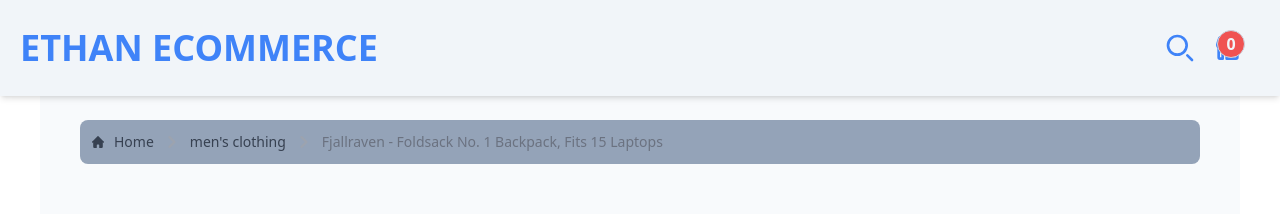
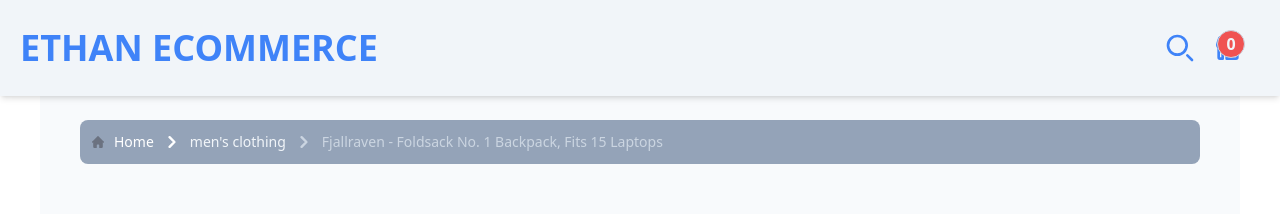
Before and after one commit to EricEthan2020/Ethan-Ecommerce, a React app: page /product-detail/1 in a window 1280 px wide. Shown: the top 214 px of the page. Built offline with nearby package versions, Linux system fonts and the light colour scheme; the HTML template or start-up script is replaced by a standard one.

Commit message:
ui change android

```diff
--- a/src/component/Breadcrumbs.jsx
+++ b/src/component/Breadcrumbs.jsx
@@ -8,32 +8,32 @@ const Breadcrumbs = ({ currentPagetitle }) => {
     }
 
     return (
-        <nav className="flex bg-slate-400 rounded-lg p-3 sticky top-24" aria-label="Breadcrumb">
+        <nav className="flex bg-slate-400 text-gray-500 rounded-lg p-3 sticky top-24" aria-label="Breadcrumb">
             <ol className="inline-flex items-center space-x-1 md:space-x-2 rtl:space-x-reverse">
                 <li className="inline-flex items-center">
-                    <a href={"/"} className="inline-flex items-center text-sm font-medium text-gray-700 hover:text-blue-600 dark:text-gray-400 dark:hover:text-white">
+                    <a href={"/"} className="inline-flex items-center text-sm font-medium text-gray-500 hover:text-blue-600 dark:text-gray-400 dark:hover:text-white">
                         <svg className="w-3 h-3 me-2.5" aria-hidden="true" xmlns="http://www.w3.org/2000/svg" fill="currentColor" viewBox="0 0 20 20">
                             <path d="m19.707 9.293-2-2-7-7a1 1 0 0 0-1.414 0l-7 7-2 2a1 1 0 0 0 1.414 1.414L2 10.414V18a2 2 0 0 0 2 2h3a1 1 0 0 0 1-1v-4a1 1 0 0 1 1-1h2a1 1 0 0 1 1 1v4a1 1 0 0 0 1 1h3a2 2 0 0 0 2-2v-7.586l.293.293a1 1 0 0 0 1.414-1.414Z" />
                         </svg>
-                        Home
+                        <span className='text-white'>Home </span>
                     </a>
                 </li>
                 <li>
                     <div className="flex items-center">
-                        <svg className="rtl:rotate-180 w-3 h-3 text-gray-400 mx-1" aria-hidden="true" xmlns="http://www.w3.org/2000/svg" fill="none" viewBox="0 0 6 10">
+                        <svg className="rtl:rotate-180 w-3 h-3 text-white mx-1" aria-hidden="true" xmlns="http://www.w3.org/2000/svg" fill="none" viewBox="0 0 6 10">
                             <path stroke="currentColor" stroke-linecap="round" stroke-linejoin="round" stroke-width="2" d="m1 9 4-4-4-4" />
                         </svg>
-                        <a href="#" className="ms-1 text-sm font-medium text-gray-700 hover:text-blue-600 md:ms-2 dark:text-gray-400 dark:hover:text-white">
+                        <a href="#" className="ms-1 text-sm font-medium text-slate-100 hover:text-blue-600 md:ms-2 dark:text-gray-400 dark:hover:text-white">
                             {currentPagetitle.category}
                         </a>
                     </div>
                 </li>
                 <li aria-current="page">
                     <div className="flex items-center">
-                        <svg className="rtl:rotate-180 w-3 h-3 text-gray-400 mx-1" aria-hidden="true" xmlns="http://www.w3.org/2000/svg" fill="none" viewBox="0 0 6 10">
+                        <svg className="rtl:rotate-180 w-3 h-3 text-slate-300 mx-1" aria-hidden="true" xmlns="http://www.w3.org/2000/svg" fill="none" viewBox="0 0 6 10">
                             <path stroke="currentColor" stroke-linecap="round" stroke-linejoin="round" stroke-width="2" d="m1 9 4-4-4-4" />
                         </svg>
-                        <span className="ms-1 text-sm font-medium text-gray-500 md:ms-2 dark:text-gray-400">
+                        <span className="ms-1 text-sm font-medium text-slate-300 md:ms-2 dark:text-gray-400">
                             {currentPagetitle.title}
                         </span>
                     </div>
```
